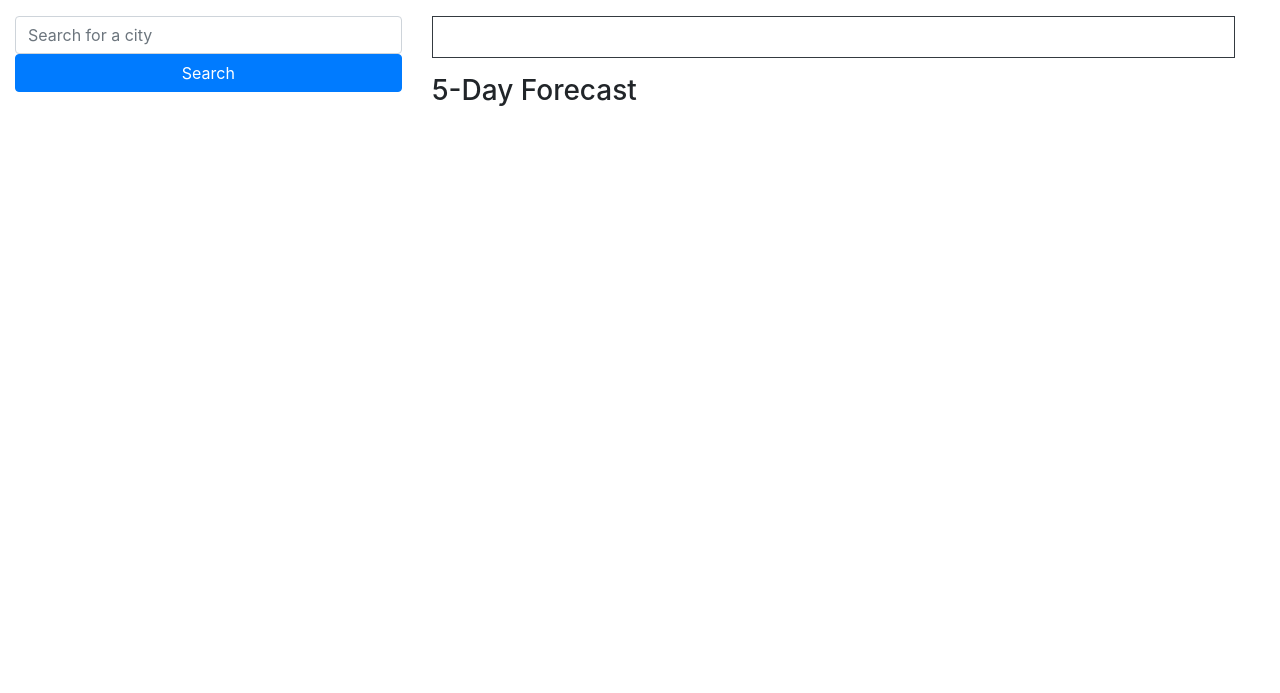
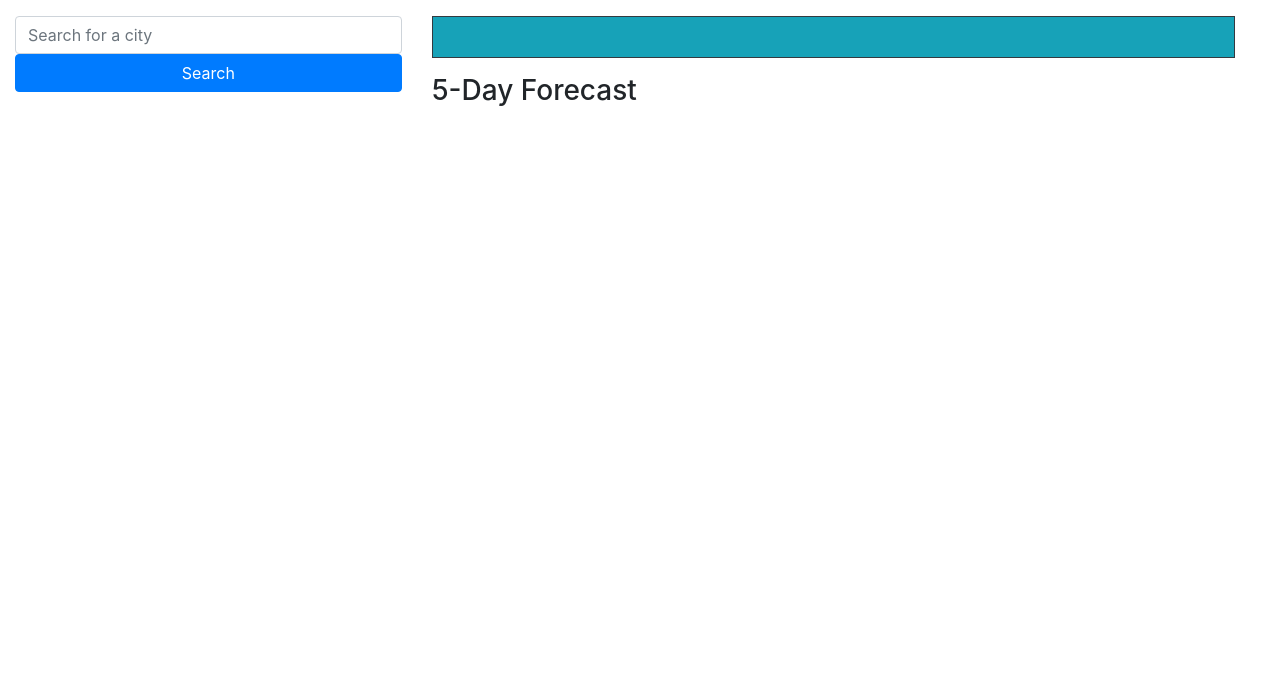
Before and after one commit to eymerin/Weather-Dashboard, a plain HTML site: page index.html in a window 1280 px wide. Shown: the part 107-800 px from the top of the page. Drawn offline with nearby package versions, Linux system fonts and the light colour scheme.

Commit message:
fixed colors

```diff
--- a/develop/js/script.js
+++ b/develop/js/script.js
@@ -119,5 +119,4 @@ function renderForecastCards(data) {
         <h5 id="humidity">Humidity ${data.daily[index].humidity}</h5>
       </div> `
   }
-
 }
--- a/index.html
+++ b/index.html
@@ -44,7 +44,7 @@
 
         <div id= "forecast" class="col-lg-8" style="width:75%">
 
-            <div id="today" class="card-body border border-dark"></div>
+            <div id="today" class="card-body border border-dark bg-info"></div>
 
             <h3 class="pt-3">5-Day Forecast</h3>
 
```
